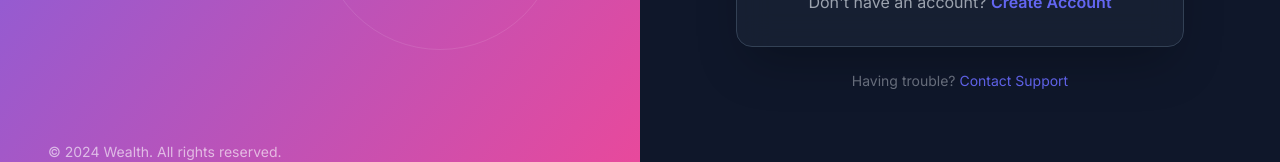
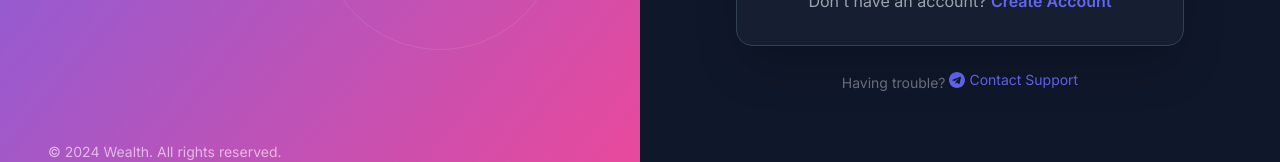
Before and after one commit to Olaygold/Wealth, a React (Vite) app in the folder client/: page /login in a window 1280 px wide. Shown: the part 590-752 px from the top of the page. Built offline with nearby package versions, Linux system fonts and the light colour scheme; no server answers.

Commit message:
Update Login.jsx

```diff
--- a/client/src/pages/Login.jsx
+++ b/client/src/pages/Login.jsx
@@ -259,7 +259,12 @@ const Login = () => {
 
           {/* Help Text */}
           <p className="text-center text-gray-500 text-sm mt-6">
-            Having trouble? <a href="mailto:support@wealth.com" className="text-primary hover:underline">Contact Support</a>
+     Having trouble? <a href="https://t.me/Iacafevtu1" target="_blank" rel="noopener noreferrer" className="text-primary hover:underline inline-flex items-center gap-1">
+       <svg className="w-4 h-4" fill="currentColor" viewBox="0 0 24 24">
+         <path d="M12 0C5.373 0 0 5.373 0 12s5.373 12 12 12 12-5.373 12-12S18.627 0 12 0zm5.894 8.221l-1.97 9.28c-.145.658-.537.818-1.084.508l-3-2.21-1.446 1.394c-.14.18-.357.295-.6.295-.002 0-.003 0-.005 0l.213-3.054 5.56-5.022c.24-.213-.054-.334-.373-.121l-6.869 4.326-2.96-.924c-.64-.203-.658-.64.135-.954l11.566-4.458c.538-.196 1.006.128.832.941z"/>
+       </svg>
+       Contact Support
+     </a>
           </p>
         </div>
       </div>
```
